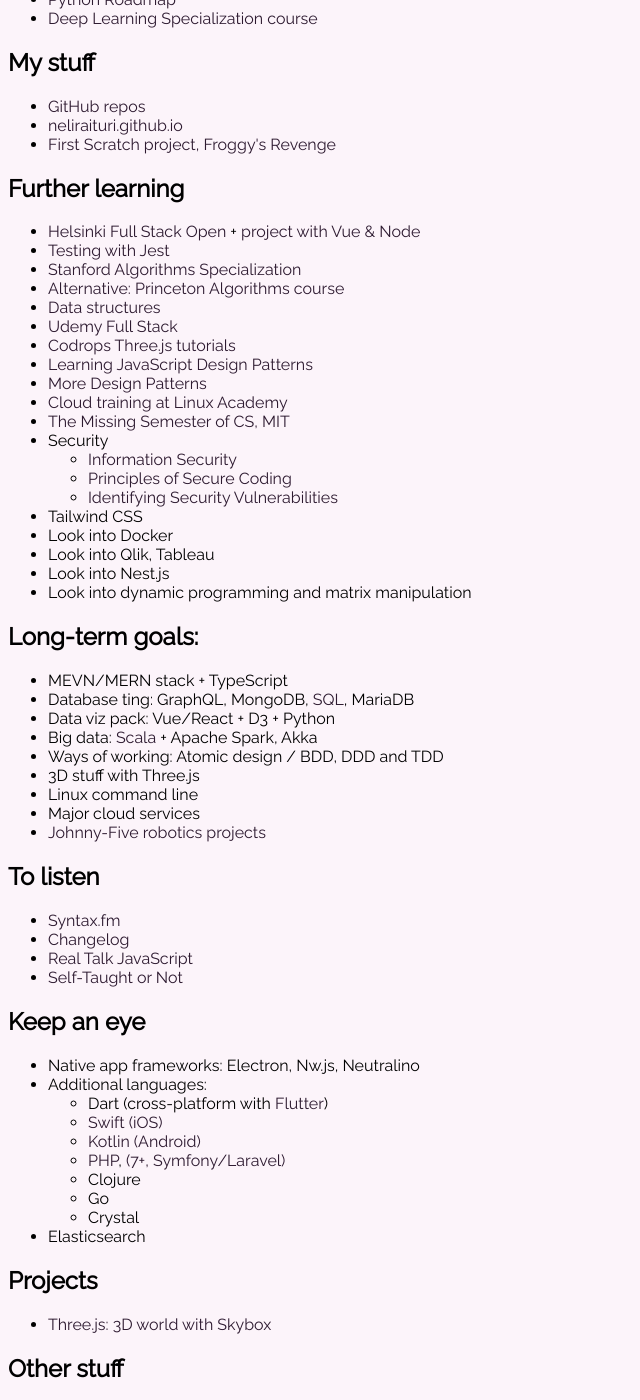
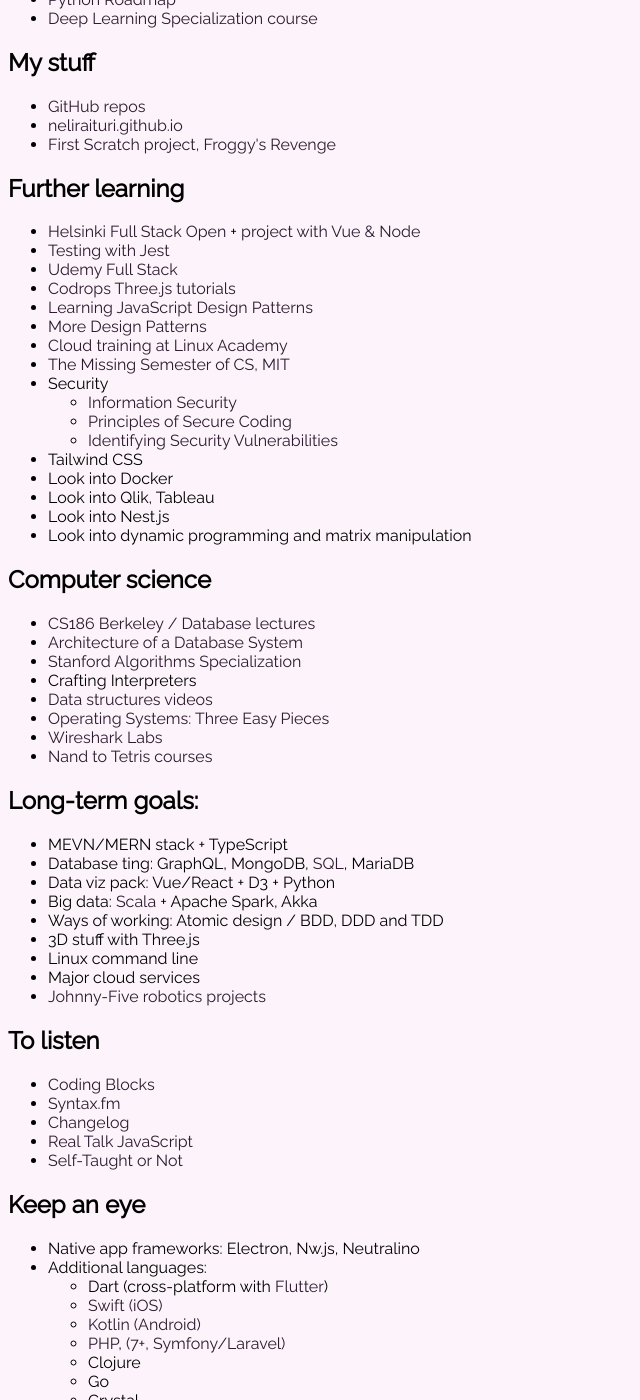
Before and after one commit to neliraituri/neliraituri.github.io, a Jekyll site: the page index.html, which Jekyll copies as it is, in a window 1280 px wide and 1400 px high, scrolled down 1245 px. Shown: the whole window, without its empty margins (0-640 px from the left). Built offline with Jekyll 4.4.1, drawn with Linux system fonts in a browser that asks for light colours.

Commit message:
Added CS links

```diff
--- a/index.html
+++ b/index.html
@@ -84,9 +84,6 @@
       <li><a href="https://fullstackopen.com/">Helsinki Full Stack Open</a> +
         <a href="https://github.com/fullstack-hy2020/misc/blob/master/harjoitustyo-hy.md">project with Vue & Node</a></li>
       <li><a href="https://www.valentinog.com/blog/jest/">Testing with Jest</a></li>
-      <li><a href="https://www.coursera.org/specializations/algorithms">Stanford Algorithms Specialization</a></li>
-      <li><a href="https://www.coursera.org/learn/algorithms-part1#syllabus">Alternative: Princeton Algorithms course</a></li>
-      <li><a href="https://www.youtube.com/watch?v=RBSGKlAvoiM">Data structures</a></li>
       <li><a href="https://www.udemy.com/course/node-with-react-fullstack-web-development/learn/lecture/">Udemy Full Stack</a></li>
       <li><a href="https://tympanus.net/codrops/category/tutorials/">Codrops Three.js tutorials</a></li>
       <li><a href="https://addyosmani.com/resources/essentialjsdesignpatterns/book/">Learning JavaScript Design Patterns</a></li>
@@ -105,6 +102,17 @@
       <li>Look into Nest.js</li>
       <li>Look into dynamic programming and matrix manipulation</li>
     </ul>
+  <h2>Computer science</h2>
+    <ul>
+      <li><a href="https://www.youtube.com/user/CS186Berkeley/videos">CS186 Berkeley / Database lectures</a></li>
+      <li><a href="https://dsf.berkeley.edu/papers/fntdb07-architecture.pdf">Architecture of a Database System</a></li>
+      <li><a href="https://www.coursera.org/specializations/algorithms">Stanford Algorithms Specialization</a></li>
+      <li><a href="https://craftinginterpreters.com/contents.html"></a>Crafting Interpreters</li>
+      <li><a href="https://www.youtube.com/watch?v=RBSGKlAvoiM">Data structures videos</a></li>
+      <li><a href="http://pages.cs.wisc.edu/~remzi/OSTEP/">Operating Systems: Three Easy Pieces</a></li>
+      <li><a href="https://gaia.cs.umass.edu/kurose_ross/wireshark.htm">Wireshark Labs</a></li>
+      <li><a href="https://www.nand2tetris.org/">Nand to Tetris courses</a></li>
+    </ul>
   <h2>Long-term goals:</h2>
     <ul>
       <li>MEVN/MERN stack + TypeScript</li>
@@ -119,6 +127,7 @@
     </ul>
   <h2>To listen</h2>
     <ul>
+      <li><a href="https://www.codingblocks.net/">Coding Blocks</a></li>
       <li><a href="https://syntax.fm/">Syntax.fm</a></li>
       <li><a href="https://changelog.com/podcast">Changelog</a></li>
       <li><a href="https://realtalkjavascript.simplecast.com/episodes">Real Talk JavaScript</a></li>
```
